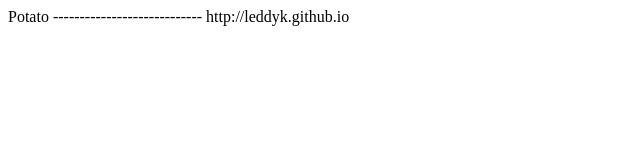
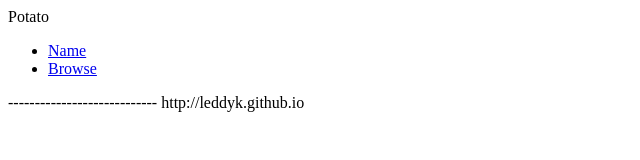
Before and after one commit to LEDdyK/leddyk.github.io, a plain HTML site: page index.html in a window 1280 px wide. Shown: the whole page, without its empty margins (0-640 px from the left). Drawn offline with Linux system fonts and the light colour scheme.

Commit message:
Update index.html
add example navigator

```diff
--- a/index.html
+++ b/index.html
@@ -1,5 +1,13 @@
 Potato
 
+<div class="nav">
+  <div class="container">
+    <ul class="pull-left">
+      <li><a href="name.html">Name</a></li>
+      <li><a href="browse.html">Browse</a></li>
+    </ul>
+  </div>
+</div>
 
 ----------------------------
 http://leddyk.github.io
```
